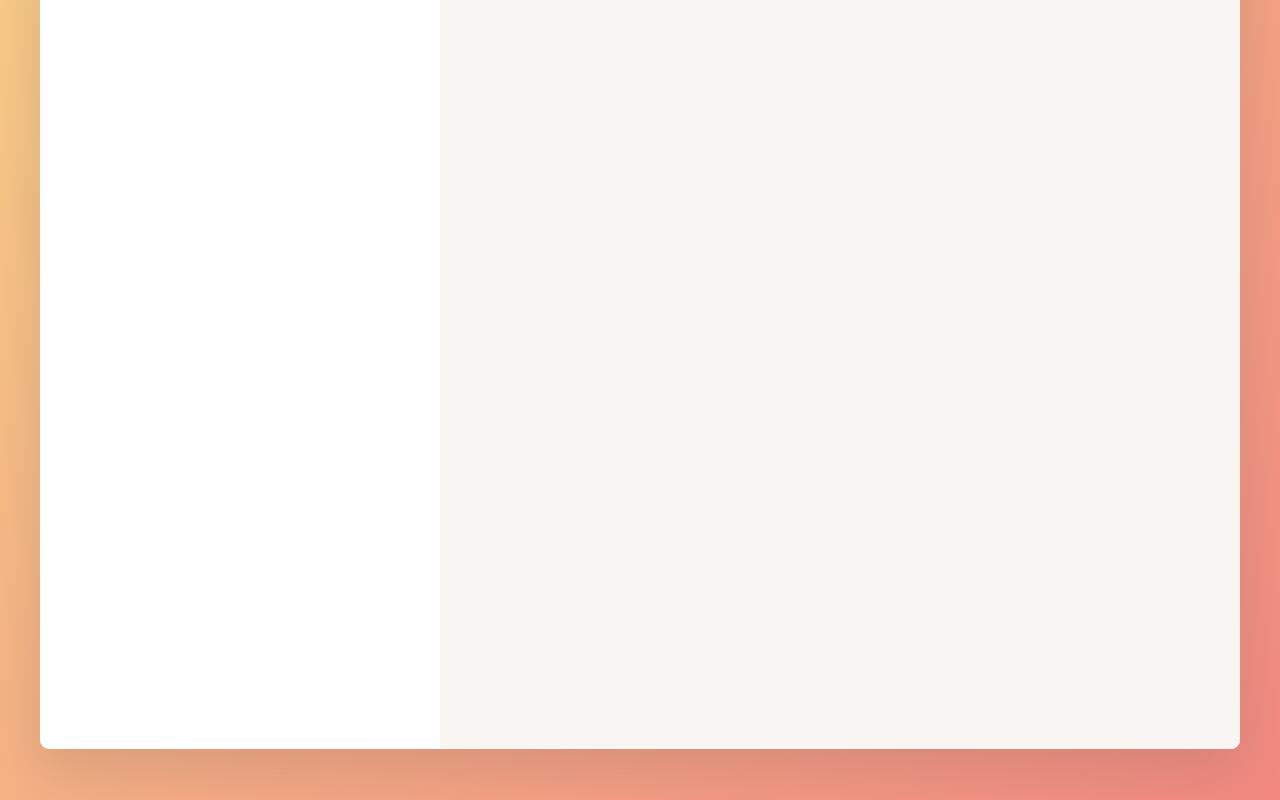
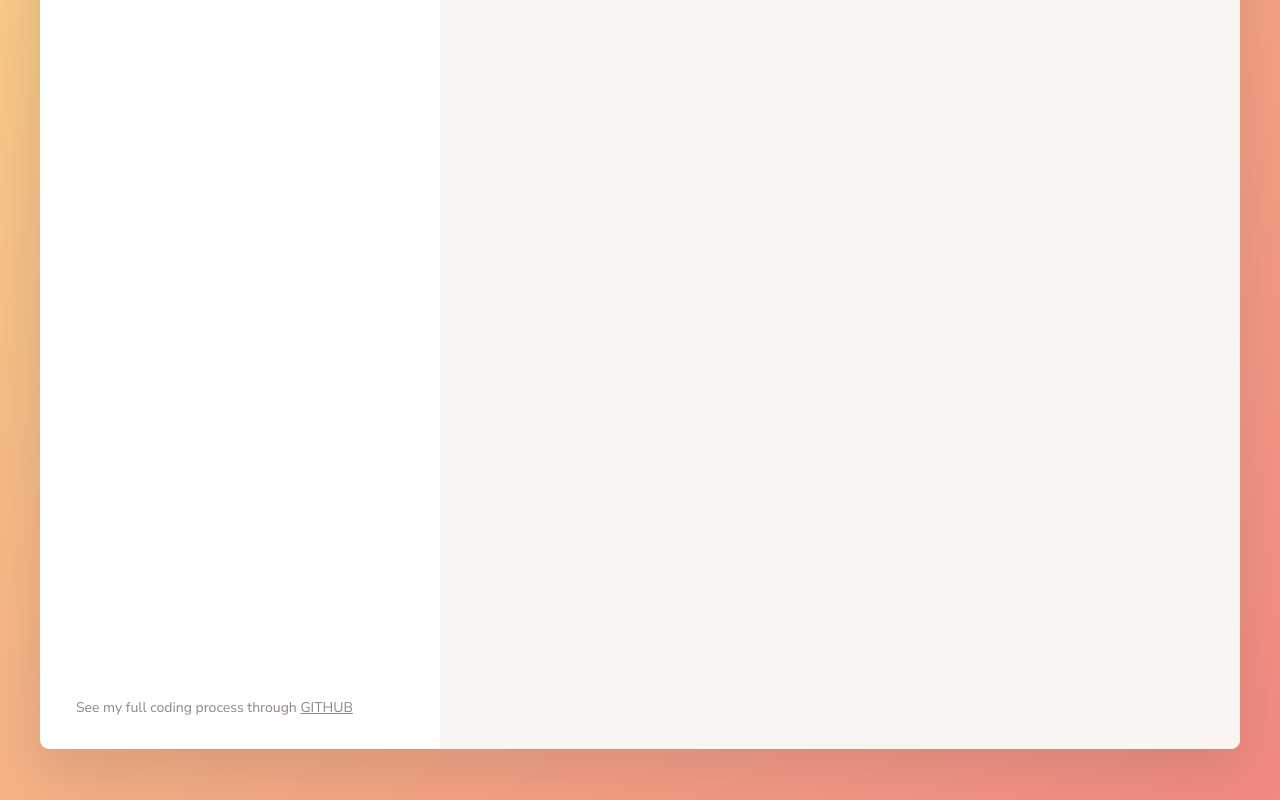
Before and after one commit to AnhLamTruong/Forkify-Application, a website built with Parcel: page index.html in a window 1280 px wide. Shown: the part 472-1272 px from the top of the page. Built offline with nearby package versions, Linux system fonts and the light colour scheme.

Commit message:
`Adding_README_description`

```diff
--- a/index.html
+++ b/index.html
@@ -122,6 +122,15 @@
             </svg>
           </button> -->
         </div>
+        <p class="github_message">
+          See my full coding process through
+          <a
+            class="github_link"
+            target="_blank"
+            href="https://github.com/AnhLamTruong/Forkify-Application"
+            >GITHUB</a
+          >
+        </p>
       </div>
 
       <div class="recipe">
--- a/src/sass/_searchResults.scss
+++ b/src/sass/_searchResults.scss
@@ -41,14 +41,14 @@
   }
 }
 
-.copyright {
+.github_message {
   color: $color-grey-dark-2;
-  font-size: 1.2rem;
-  padding: 0 3.5rem;
-  margin-top: 4rem;
+  font-size: 1.4rem;
+  padding: 0 3.6rem;
+  margin-top: 3.6rem;
 
-  .twitter-link:link,
-  .twitter-link:visited {
+  .github_link:link,
+  .github_link:visited {
     color: $color-grey-dark-2;
   }
 }
```
Also changed, not shown: README.md, dist/index.html, forkify-flowchart-part-1-render.png (added), 2 other files.
